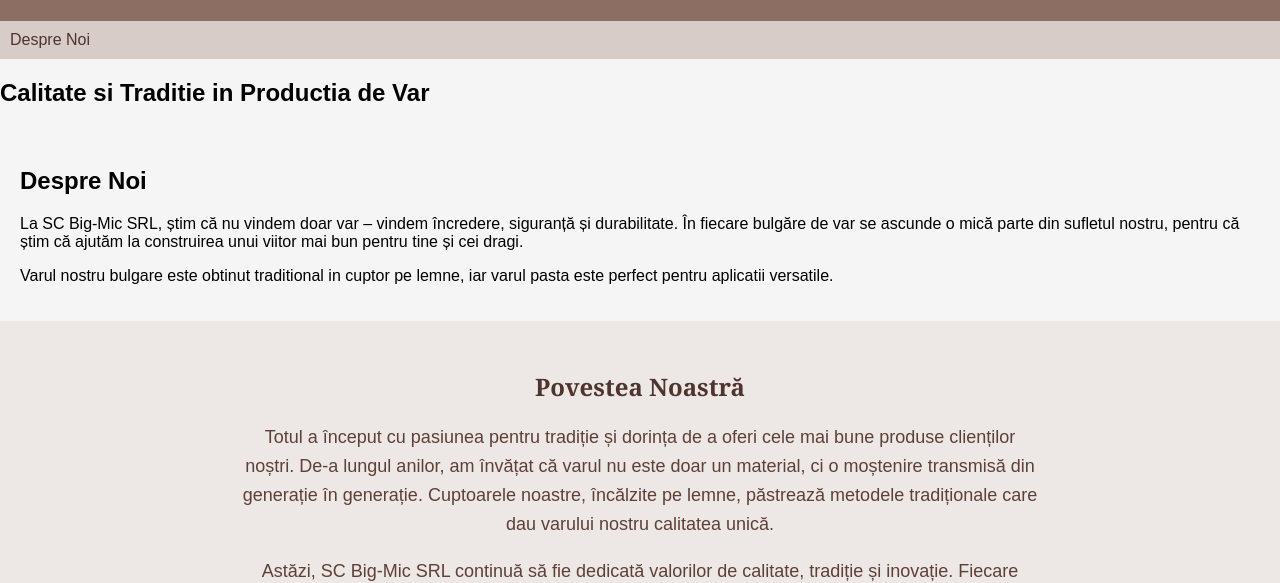
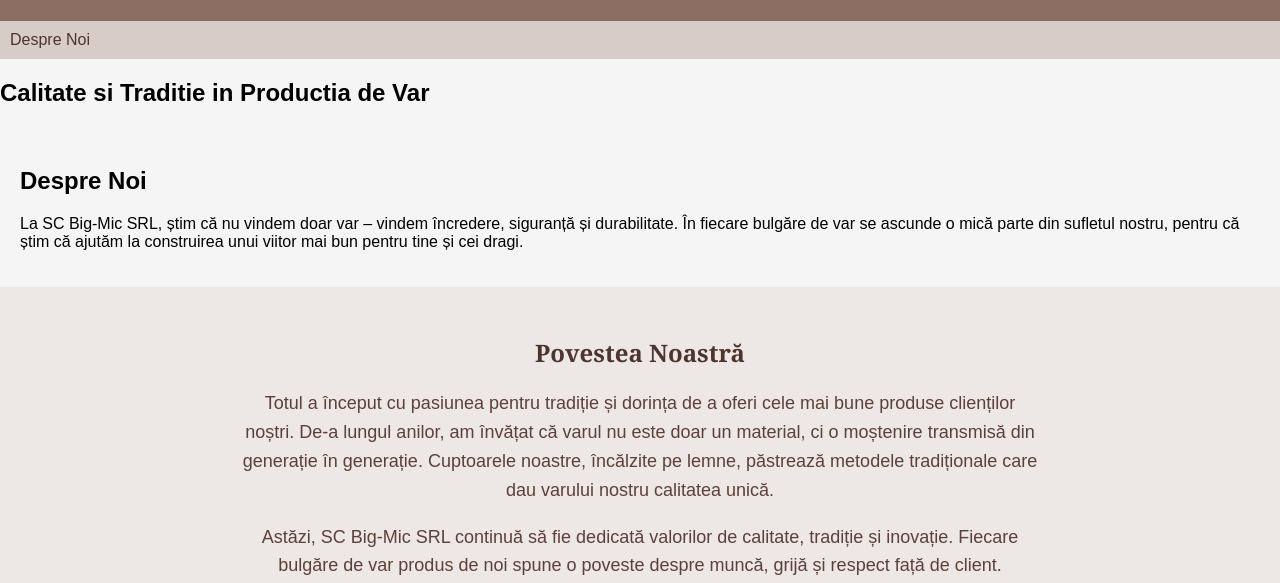
Before and after one commit to radutz00/var-bulgare, a plain HTML site: page index.html in a window 1280 px wide. Shown: the part 99-682 px from the top of the page. Drawn offline with Linux system fonts and the light colour scheme.

Commit message:
Update index.html

```diff
--- a/index.html
+++ b/index.html
@@ -80,7 +80,6 @@
     <section id="despre">
         <h2>Despre Noi</h2>
         <p>La SC Big-Mic SRL, știm că nu vindem doar var – vindem încredere, siguranță și durabilitate. În fiecare bulgăre de var se ascunde o mică parte din sufletul nostru, pentru că știm că ajutăm la construirea unui viitor mai bun pentru tine și cei dragi.</p>
-        <p>Varul nostru bulgare este obtinut traditional in cuptor pe lemne, iar varul pasta este perfect pentru aplicatii versatile.</p>
     </section>
     <section id="istorie" style="background-color: #ede7e6; padding: 30px; text-align: center;">
     <h2 style="font-family: 'Georgia', serif; color: #4e342e;">Povestea Noastră</h2>
```
